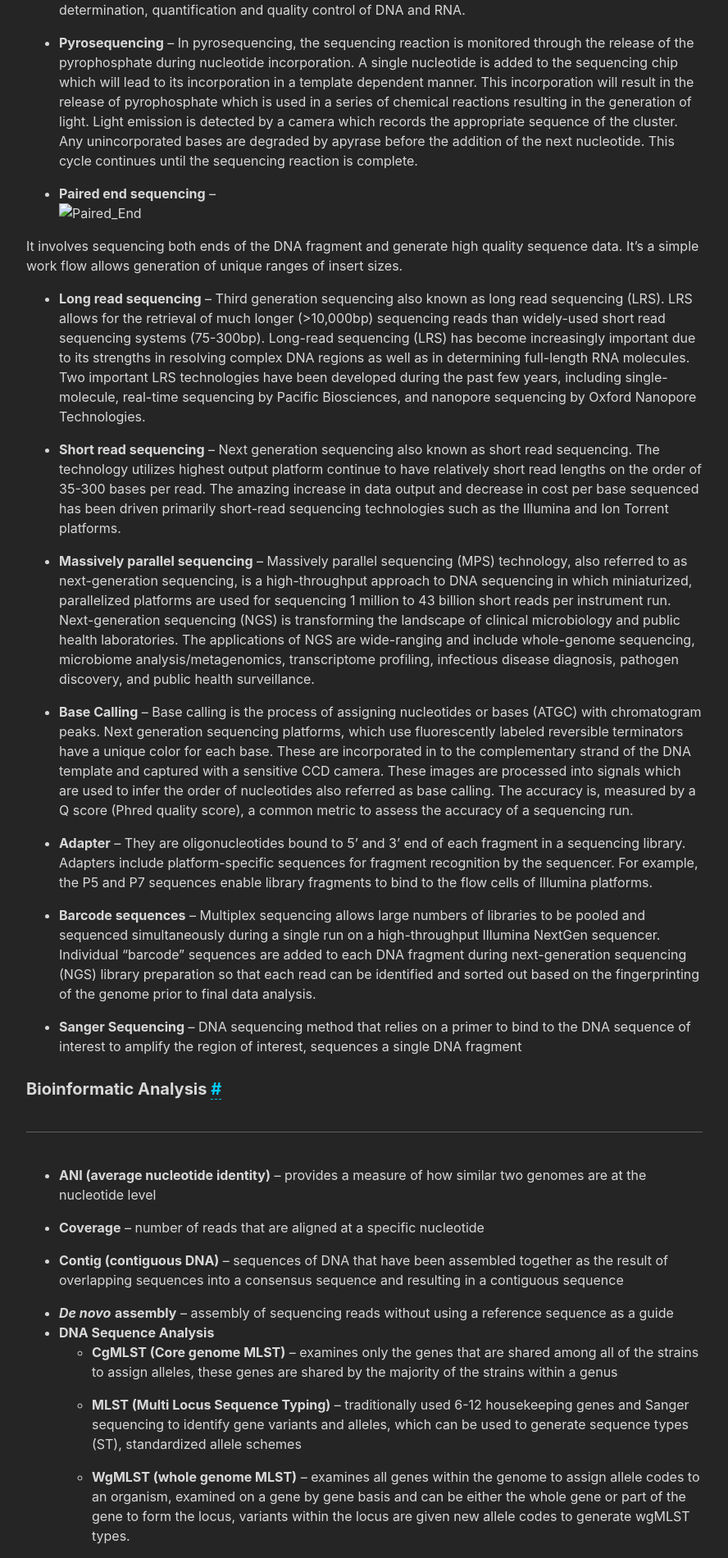
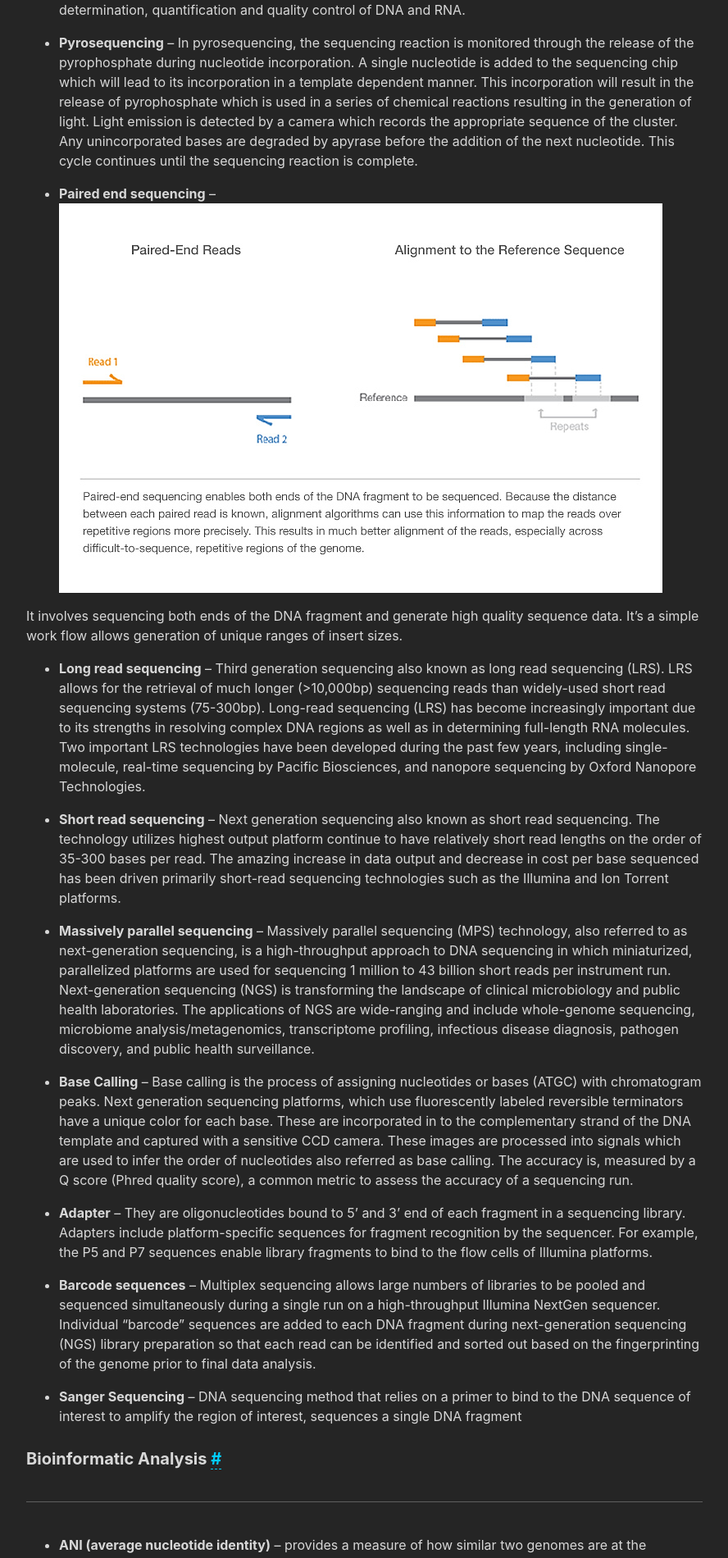
Before and after one commit to StaPH-B/midwest-region, a Jekyll site: the page built from _guides/bioinfo_terms.md, in a window 1280 px wide. Shown: the part 2327-4227 px from the top of the page at 82% size, without its empty margins (53-941 px from the left). Built offline with Jekyll 4.4.1, drawn with Linux system fonts in a browser that asks for light colours; nearby versions of some CDN libraries; comment, search, counter and statistics services are not loaded.

Commit message:
Add images folder and update image links

```diff
--- a/_guides/bioinfo_terms.md
+++ b/_guides/bioinfo_terms.md
@@ -63,7 +63,7 @@ Recombination – rearrangement of genetic material. Both prokaryotes and eukary
 * **Pyrosequencing** –  In pyrosequencing, the sequencing reaction is monitored through the release of the pyrophosphate during nucleotide incorporation. A single nucleotide is added to the sequencing chip which will lead to its incorporation in a template dependent manner. This incorporation will result in the release of pyrophosphate which is used in a series of chemical reactions resulting in the generation of light. Light emission is detected by a camera which records the appropriate sequence of the cluster. Any unincorporated bases are degraded by apyrase before the addition of the next nucleotide. This cycle continues until the sequencing reaction is complete.
 
 * **Paired end sequencing** –
-![Paired_End](https://staph-b.github.io/midwest-region/images/paired_end.png "Paired End Sequencing")
+![Paired_End](/images/paired_end.png "Paired End Sequencing")
 
 It involves sequencing both ends of the DNA fragment and generate high quality sequence data. It’s a simple work flow allows generation of unique ranges of insert sizes.
 
```
Also changed, not shown: images/amd-midwest-region.png (added), images/assembly.png (added), images/mapping.png (added), images/paired_end.png (added).
